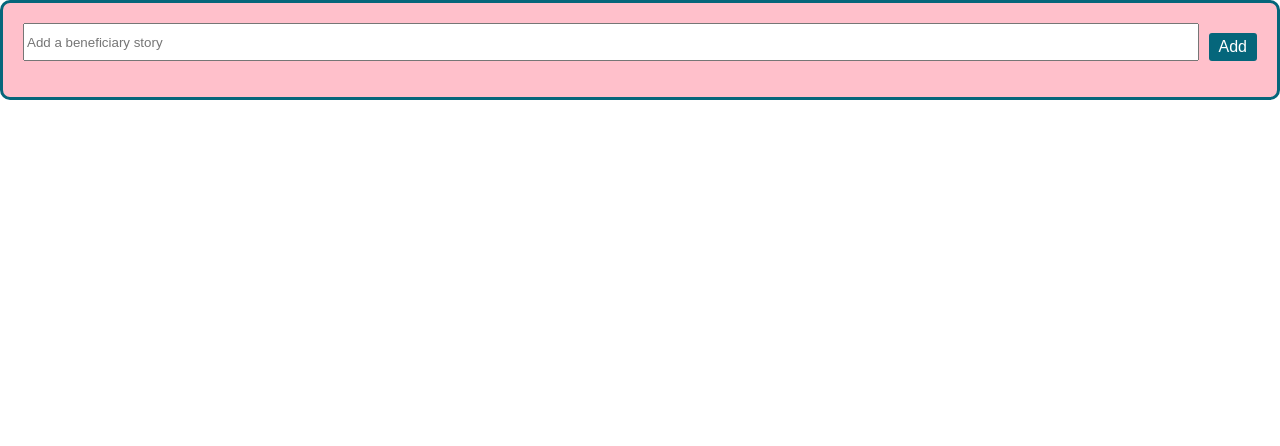
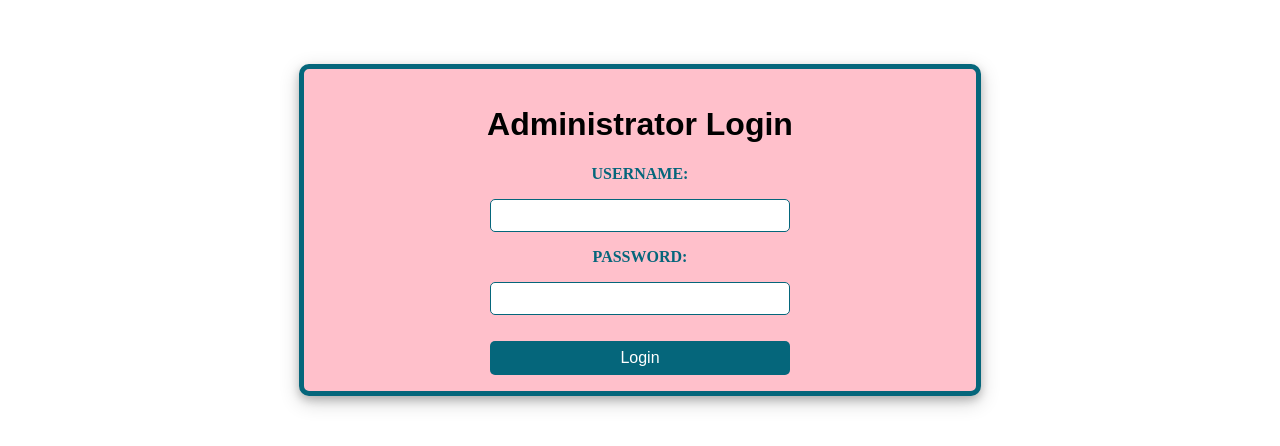
Before and after one commit to chris-wamae/tuinue-wasichana, a React (Create React App) app in the folder frontend/: page / in a window 1280 px wide. Shown: the top 446 px of the page. Built offline with nearby package versions, Linux system fonts and the light colour scheme.

Commit message:
created administrator login

```diff
--- a/frontend/src/App.js
+++ b/frontend/src/App.js
@@ -3,14 +3,15 @@ import './App.css';
 import DonorMainPage from './components/DonorMainPage';
 import CharityLogin from './components/CharityLogin';
 import CharityBeneficiaryStories from './components/CharityBeneficiaryStories';
-
+import AdministratorLogin from './components/AdministratorLogin';
 
 function App() {
   return (
     <div className="App">
-      {/* <DonorMainPage /> */}
-      {/* <CharityLogin /> */}
-      <CharityBeneficiaryStories />
+       {/* <DonorMainPage /> */}
+       {/* <CharityLogin />  */}
+      {/* <CharityBeneficiaryStories /> */}
+      <AdministratorLogin />
     </div>
   );
 }
--- /dev/null
+++ b/frontend/src/components/AdministratorLogin.css
@@ -0,0 +1,47 @@
+.administrator-login {
+    display: flex;
+    flex-direction: column;
+    align-items: center;
+    padding: 1rem;
+    background-color: #FFC0CB;
+    border: 5px solid #05667B;
+    border-radius: 10px;
+    width: 50%;
+    margin: auto;
+    margin-top: 5%;
+    box-shadow: 0 4px 8px 0 rgba(0, 0, 0, 0.2), 0 6px 20px 0 rgba(0, 0, 0, 0.19);
+  }
+
+  form {
+    display: flex;
+    flex-direction: column;
+    gap: 1rem;
+    width: 100%;
+    max-width: 300px;
+  }
+
+  label {
+    font-family: 'Italianno', cursive;
+    font-weight: bold;
+    color: #05667B;
+  }
+
+
+  input {
+    padding: 0.5rem;
+    border: 1px solid #05667B;
+    border-radius: 5px;
+  }
+
+  button {
+    cursor: pointer;
+    background-color: #05667B;
+    color: white;
+    padding: 0.5rem;
+    border-radius: 5px;
+    border: none;
+  }
+
+  button:hover {
+    background-color: #034b59;
+  }
--- /dev/null
+++ b/frontend/src/components/AdministratorLogin.js
@@ -0,0 +1,40 @@
+import React, { useState } from 'react';
+import './AdministratorLogin.css';
+
+const AdministratorLogin = () => {
+  const [username, setUsername] = useState('');
+  const [password, setPassword] = useState('');
+
+  const handleSubmit = (event) => {
+    event.preventDefault();
+    console.log('Username:', username, 'Password:', password);
+    // Perform login logic here, e.g., call API to authenticate user
+  };
+
+  return (
+    <div className="administrator-login">
+      <h1>Administrator Login</h1>
+      <form onSubmit={handleSubmit}>
+        <label htmlFor="username">USERNAME:</label>
+        <input
+          type="text"
+          id="username"
+          value={username}
+          onChange={(e) => setUsername(e.target.value)}
+          required
+        />
+        <label htmlFor="password">PASSWORD:</label>
+        <input
+          type="password"
+          id="password"
+          value={password}
+          onChange={(e) => setPassword(e.target.value)}
+          required
+        />
+        <button type="submit">Login</button>
+      </form>
+    </div>
+  );
+};
+
+export default AdministratorLogin;
--- a/frontend/src/index.css
+++ b/frontend/src/index.css
@@ -11,3 +11,5 @@ code {
   font-family: source-code-pro, Menlo, Monaco, Consolas, 'Courier New',
     monospace;
 }
+
+@import url('https://fonts.googleapis.com/css2?family=Italianno&display=swap');
```
